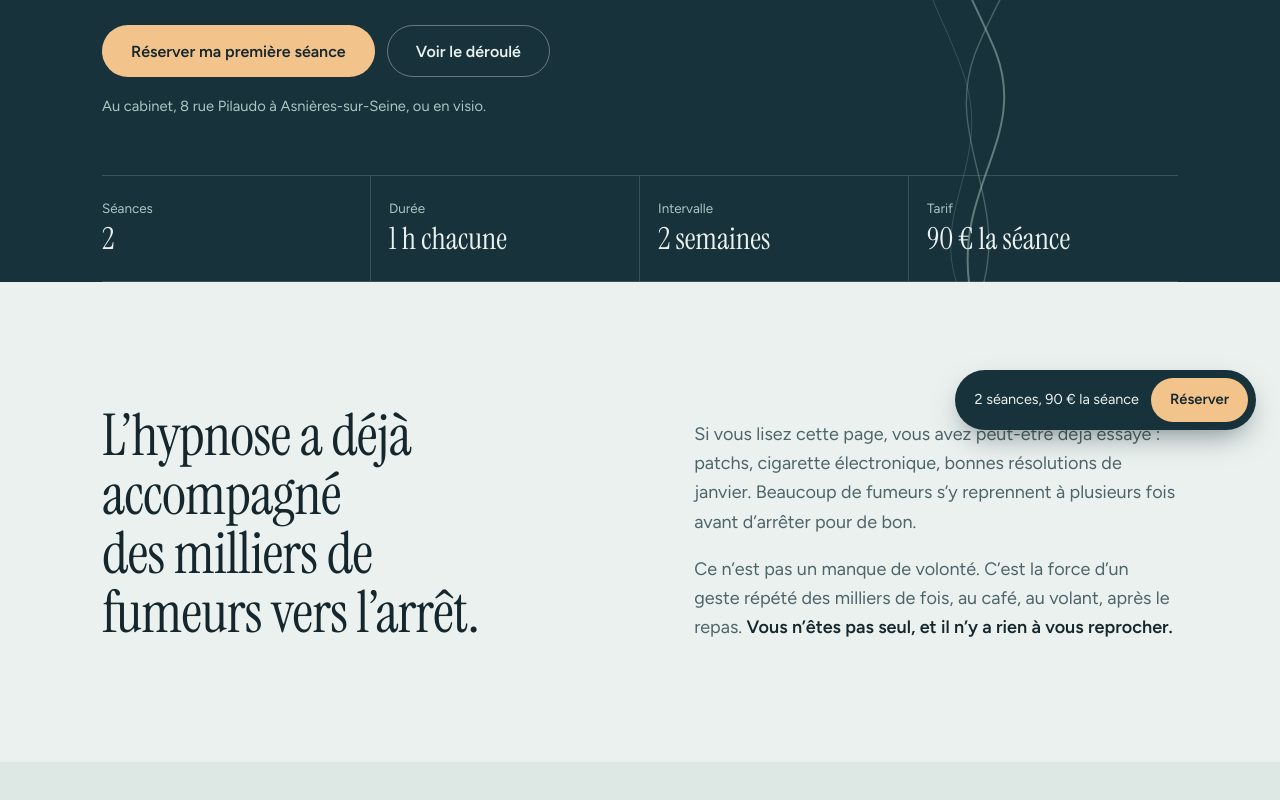
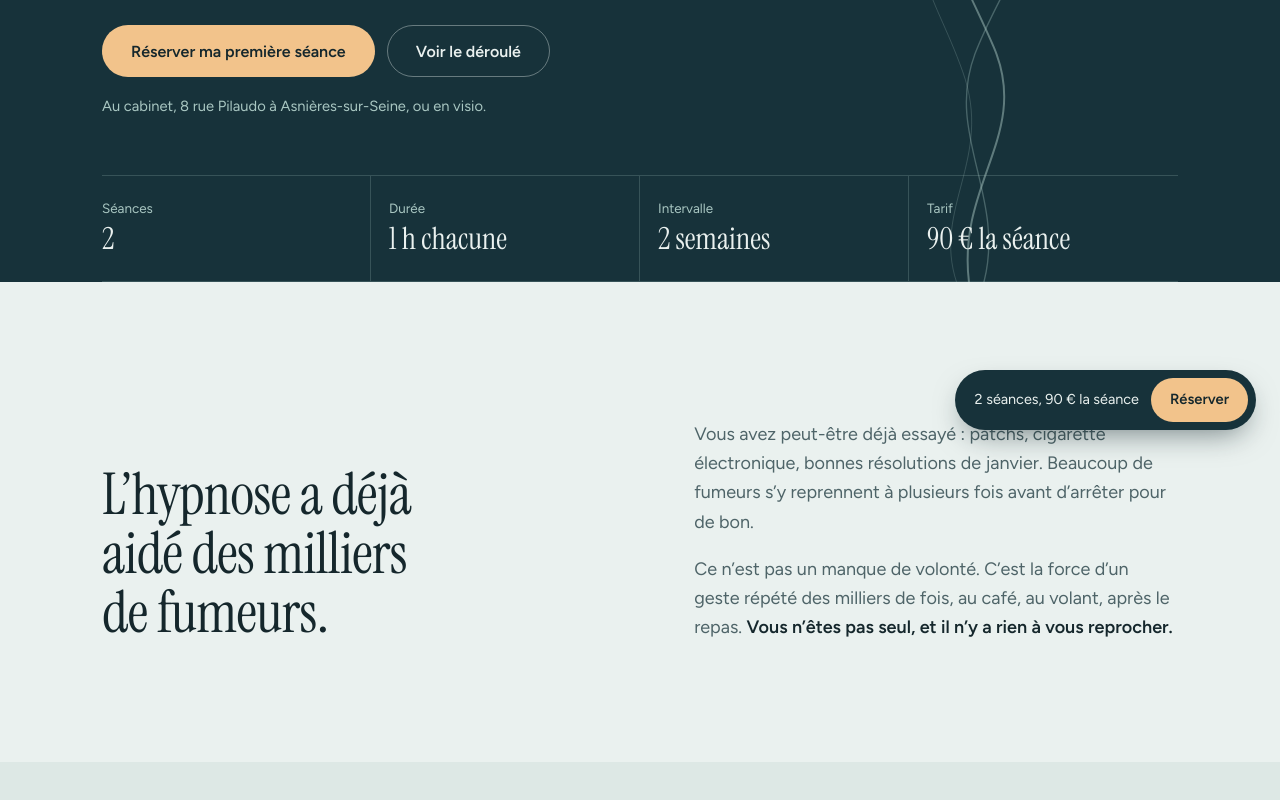
Before and after one commit to guillim/chapitreun, a plain HTML site: page landing-page/index.html in a window 1280 px wide. Shown: the part 454-1254 px from the top of the page. Drawn offline with Linux system fonts and the light colour scheme.

Commit message:
Section « pas seul » : titre et premier paragraphe raccourcis (#79)
* Titre « pas seul » : « L'hypnose a déjà aidé des milliers de fumeurs à arrêter »

Retour du fondateur (« aidé » plutôt qu'« accompagné ») ; « aidé… vers
l'arrêt » ne se dit pas, d'où « à arrêter ». TODO.md mis à jour.

Co-Authored-By: Claude Opus 5.5 <noreply@anthropic.com>
Claude-Session: https://claude.ai/code/session_019HF9S6DwAcLcgbrb6rb59y

* Titre « pas seul » : « L'hypnose a déjà aidé des milliers de fumeurs. »

Retour du fondateur : mots finaux supprimés.

Co-Authored-By: Claude Opus 5.5 <noreply@anthropic.com>
Claude-Session: https://claude.ai/code/session_019HF9S6DwAcLcgbrb6rb59y

* Section « pas seul » : retire « Si vous lisez cette page »

Retour du fondateur.

Co-Authored-By: Claude Opus 5.5 <noreply@anthropic.com>
Claude-Session: https://claude.ai/code/session_019HF9S6DwAcLcgbrb6rb59y

---------

Co-authored-by: Claude <noreply@anthropic.com>

```diff
--- a/landing-page/index.html
+++ b/landing-page/index.html
@@ -71,9 +71,9 @@
   <!-- ── Vous n'êtes pas seul ── -->
   <section class="sec" id="pas-seul">
     <div class="wrap alone">
-      <h2 class="h2">L’hypnose a déjà accompagné des milliers de fumeurs vers l’arrêt.</h2>
+      <h2 class="h2">L’hypnose a déjà aidé des milliers de fumeurs.</h2>
       <div>
-        <p class="text">Si vous lisez cette page, vous avez peut-être déjà essayé&nbsp;: patchs, cigarette électronique, bonnes résolutions de janvier. Beaucoup de fumeurs s’y reprennent à plusieurs fois avant d’arrêter pour de bon.</p>
+        <p class="text">Vous avez peut-être déjà essayé&nbsp;: patchs, cigarette électronique, bonnes résolutions de janvier. Beaucoup de fumeurs s’y reprennent à plusieurs fois avant d’arrêter pour de bon.</p>
         <p class="text">Ce n’est pas un manque de volonté. C’est la force d’un geste répété des milliers de fois, au café, au volant, après le repas. <strong>Vous n’êtes pas seul, et il n’y a rien à vous reprocher.</strong></p>
       </div>
     </div>
```
Also changed, not shown: 1 other file.
